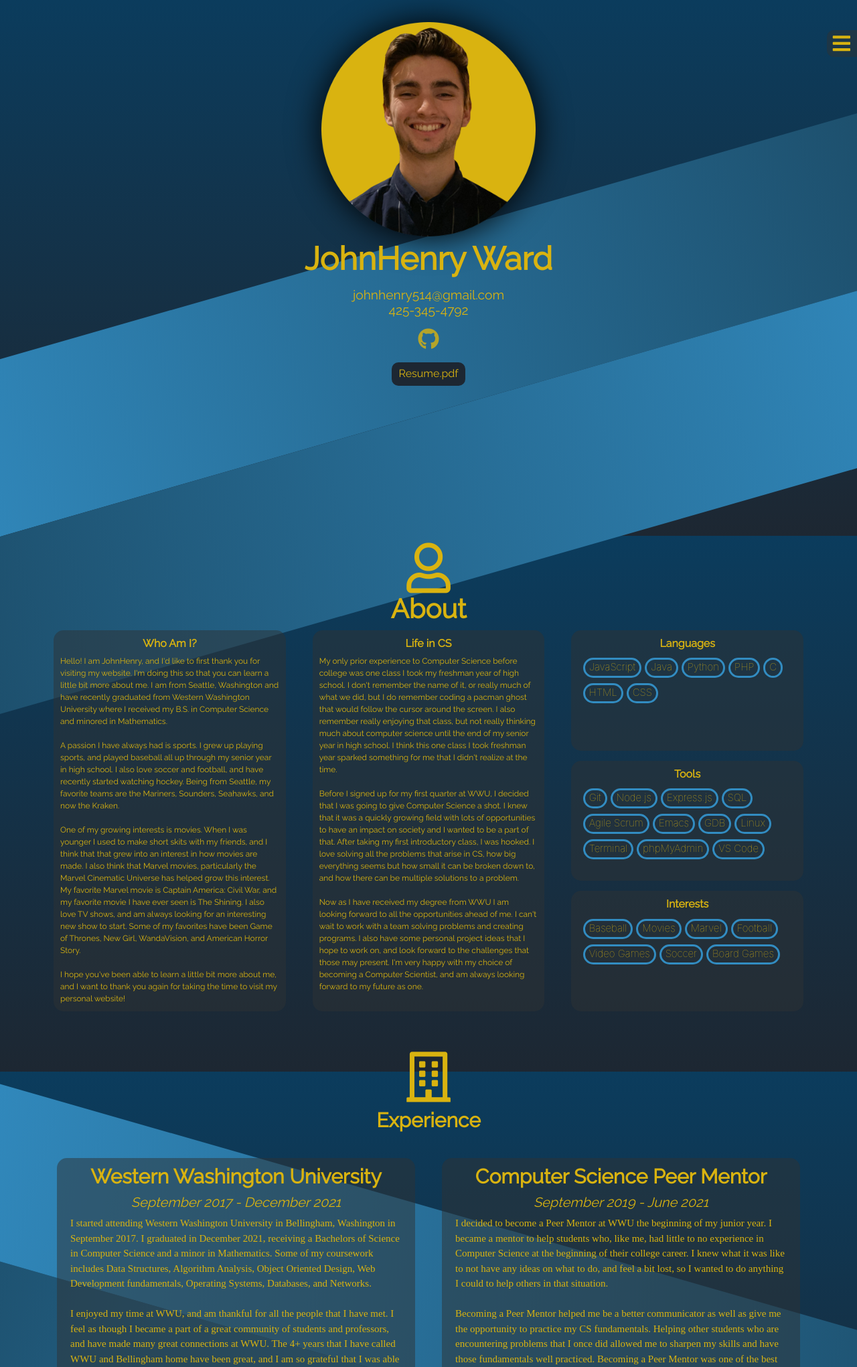
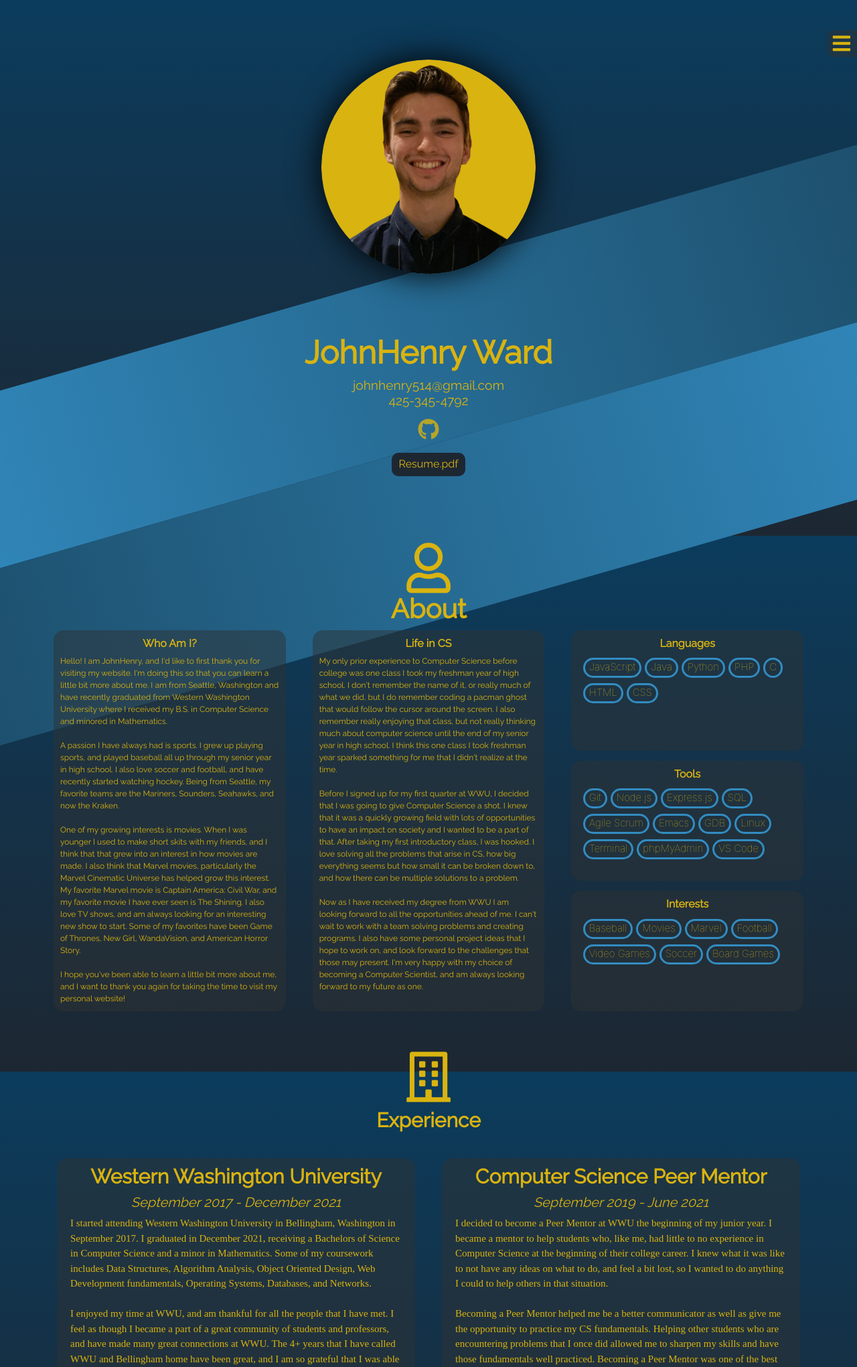
Before and after one commit to JohnHenry-Ward/Portfolio_old, a PHP site: page / in a window 1280 px wide. Shown: the top 2041 px of the page at 67% size. Run offline with PHP 8.4, Linux system fonts and the light colour scheme; some web fonts are replaced.

Commit message:
CSS changes

```diff
--- a/css/main.css
+++ b/css/main.css
@@ -26,87 +26,84 @@ body{
     background-attachment: fixed;
 }
 
-header{
+#home{
     height: 100vh;
+    display: flex;
+    flex-direction: column;
+    justify-content: space-evenly;
 }
 
-#home{
-    width: 1px;
-    height: 1px;
-    background-color: transparent;
+#home a{
+    color: var(--yellow-color);
+    font-family: 'Raleway';
+    text-align: center;
+}
+
+#home a:hover{
+    color: var(--yellow-color);
+    font-weight: bolder;
+    text-decoration: none;
 }
 
 .background-headshot{
-    width: 25%;
-    margin-left: auto;
-    margin-right: auto;
-    margin-top: 2.5%;
+    width: 25vw;
+    height: 25vw;
+    margin: 0 auto;
     border-radius: 50%;
-    position: relative;
     box-shadow: 0.3px 0.3px 50px black;
-}
-
-.background-headshot img{
-    width: 100%;
-    height: 100%;
 }
 
 .pagebreak1{
     background-color: transparent;
     width: 100%;
-    top: -200px;
+    top: 25vh;
     display: block;
-    position: relative;
+    position: absolute;
     z-index: -1;
 }
 
 .pagebreak2{
     background-color: transparent;
     width: 100%;
-    top: 320px;
+    top: 210vh;
     display: block;
-    position: relative;
+    position: absolute;
     z-index: -2;
 }
 
 .pagebreak3{
     background-color: transparent;
     width: 100%;
-    top: 820px;
+    top: 370vh;
     display: block;
-    position: relative;
+    position: absolute;
     z-index: -2;
 }
 
 .pagebreak4{
     background-color: transparent;
     width: 100%;
-    top: 1320px;
+    top: 530vh;
     display: block;
-    position: relative;
+    position: absolute;
     z-index: -2;
 }
 
 .homeInfo{
     text-align: center;
-    position: absolute;
     width: 100%;
 }
 
 .name{
     color: var(--yellow-color);
     font-family: 'Raleway';
-    position: relative;
     font-weight: bolder;
-    padding-top: 5px;
-    font-size: 3em;
+    font-size: 3rem;
 }
 
 .headInfo{
     color: var(--yellow-color);
     font-family: 'Raleway';
-    position: relative;
-    padding-top: 5px;
     font-size: 1.2em;
 }
 
@@ -122,7 +119,6 @@ header{
 }
 
 .resume{
-    position: relative;
     color: var(--yellow-color);
     background-color: #1D2732;
     border: none;
@@ -190,18 +186,6 @@ ul{
 
 li{
     padding-top: 5px;
-}
-
-header a{
-    color: var(--yellow-color);
-    font-family: 'Raleway';
-    text-align: center;
-}
-
-header a:hover{
-    color: var(--yellow-color);
-    font-weight: bolder;
-    text-decoration: none;
 }
 
 #closeMenu{
@@ -602,12 +586,9 @@ html::-webkit-scrollbar-thumb {
 
 /* Media Queries */
 @media(max-width: 497px){
-    .pagebreak1{
-        top: -60px !important;
-    }
-
     .background-headshot{
-        width: 250px !important;
+        width: 60vw;
+        height: 60vw;
     }
 
     .skills{
@@ -639,7 +620,6 @@ html::-webkit-scrollbar-thumb {
 @media(max-width: 648px){
     .background-headshot{
         margin-top: 50px !important;
-        width: 40%;
     }
 
     .aboutMain, .experienceMain, .projectMain{
@@ -653,10 +633,6 @@ html::-webkit-scrollbar-thumb {
 }
 
 @media(max-width: 774px){
-    .pagebreak1{
-        top: -100px;
-    }
-
     .background1{
         height: 60vh !important;
     }
@@ -736,34 +712,6 @@ html::-webkit-scrollbar-thumb {
 
 /* My Laptop Screen Size is here */
 
-@media(min-width:1281px){
-    .background1{
-        height: 65vh;
-    }
-
-    .background-headshot{
-        margin-top: 120px;
-    }
-}
-
-@media(min-width:1400px) and (max-width:1600px){
-    .background1{
-        height: 70vh;
-    }
-
-    .background-headshot{
-        margin-top: 100px;
-    }
-
-    .name{
-        font-size: 4em;
-    }
-
-    .headInfo{
-        font-size: 1.5em;
-    }
-}
-
 @media(min-width: 1600px){
     .background-headshot{
         margin-top: 8em;
--- a/index.html
+++ b/index.html
@@ -21,10 +21,7 @@
   <title>JohnHenry Ward</title>
 </head>
 <header>
-  <div id="home"></div>
-
-  <!---<div class="background1" id="background1"></div>-->
-
+  <nav>
     <div class="menuBackground"></div>
     <i class="fas fa-bars" id="open-menu" title="Open Menu"></i>
 
@@ -35,10 +32,11 @@
       <li><a href="#experiences" class="scroll">experience</a></li>
       <li><a href="#projects" class="scroll">projects</a></li>
     </ul>
+  </nav>
+</header>
 
-  <div class="background-headshot">
-    <img src="images/headshot.png">
-  </div>
+  <section class="home" id="home">
+    <img class="background-headshot" src="images/headshot.png">
 
     <div class=" homeInfo">
       <h1 class="name">JohnHenry Ward</h1>
@@ -55,20 +53,13 @@
         <i class="fab fa-github" id="githubHeader"></i>
       </a> <br>
       <a href="JohnHenry_Ward_Resume.pdf" target="_blank">
-      <!-- PDF Link to Resume.pdf goes here-->
         <button class="resume">Resume.pdf</button>
       </a>
     </div>
-
-  <img src="images/pagebreak.svg" class="pagebreak1">
-  <img src="images/pagebreak1.svg" class="pagebreak2">
-  <img src="images/pagebreak.svg" class="pagebreak3">
-  <img src="images/pagebreak1.svg" class="pagebreak4">
-
-  <div id="particles-js"></div>
-</header>
+  </section>
 
 <body>
+  <img src="images/pagebreak.svg" class="pagebreak1">
 
   <!-- About -->
   <section class="about" id="about">
@@ -149,6 +140,7 @@
       </div>
     </div>
   </section>
+  <!-- <img src="images/pagebreak1.svg" class="pagebreak2"> -->
 
   <!-- Experience -->
   <section class="experiences" id="experiences">
@@ -175,6 +167,9 @@
       </div>
     </div>
   </section>
+
+  <!-- <img src="images/pagebreak.svg" class="pagebreak3"> -->
+  <!-- <img src="images/pagebreak1.svg" class="pagebreak4"> -->
 
   <!-- Projects -->
   <section class="projects" id="projects">
@@ -307,6 +302,7 @@
       </div>
     </div>
   </section>
+
 </body>
 
 <footer>
@@ -315,7 +311,7 @@
     <a href="https://github.com/JohnHenry-Ward" target="_blank" title="Github">
       <i class="fab fa-github" id="githubFooter"></i>
     </a>
-    <a href="https://www.linkedin.com/in/johnhenry-ward-456687167/" target="_blank" title="LinkedIn">
+    <a href="https://www.linkedin.com/in/johnhenry-ward/" target="_blank" title="LinkedIn">
       <i class="fab fa-linkedin-in" id="linkedinFooter"></i>
     </a>
     <a href="https://twitter.com/JohnHenry_3000" target="_blank" title="Twitter">
```
Lines whose indentation alone changed are shown as unchanged.
